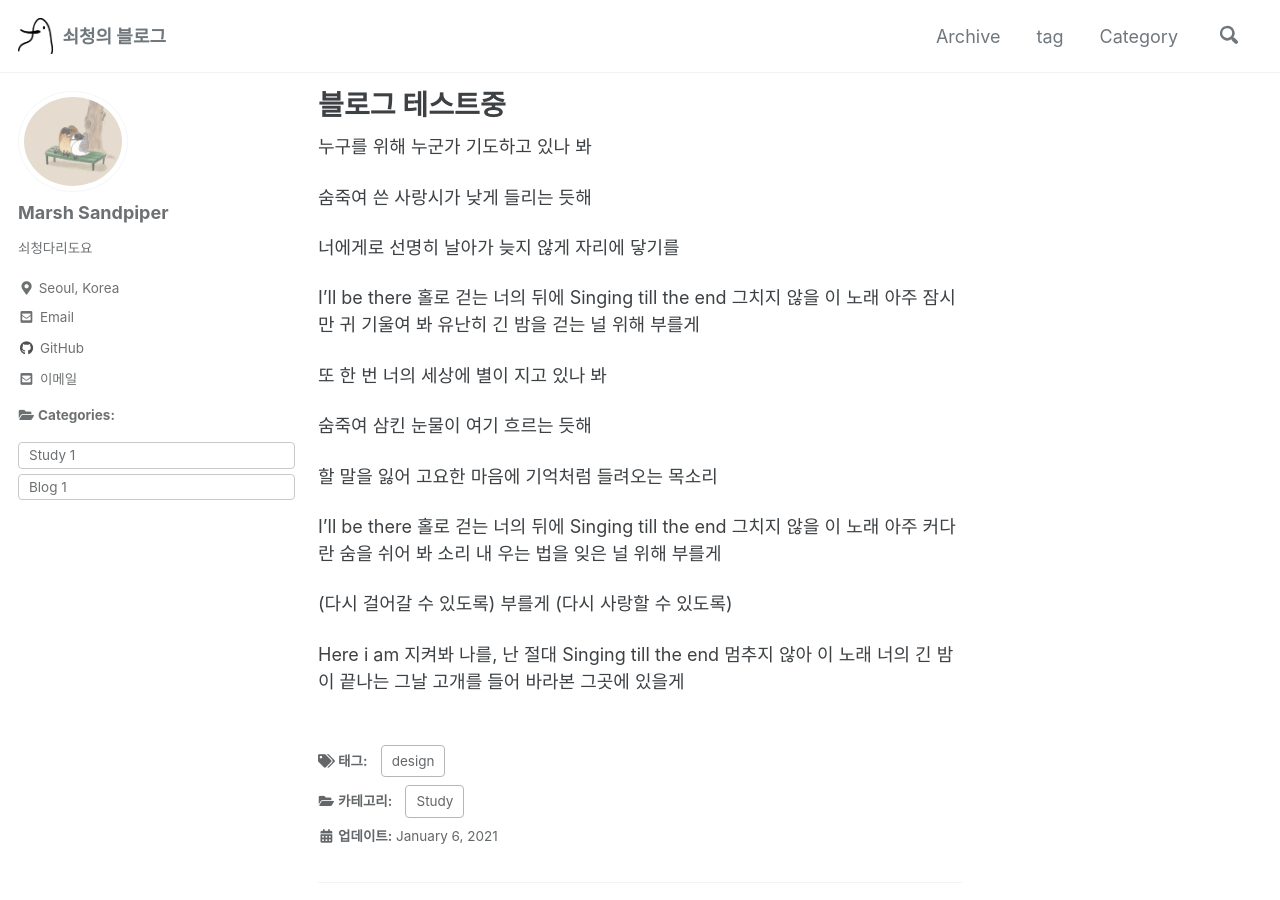
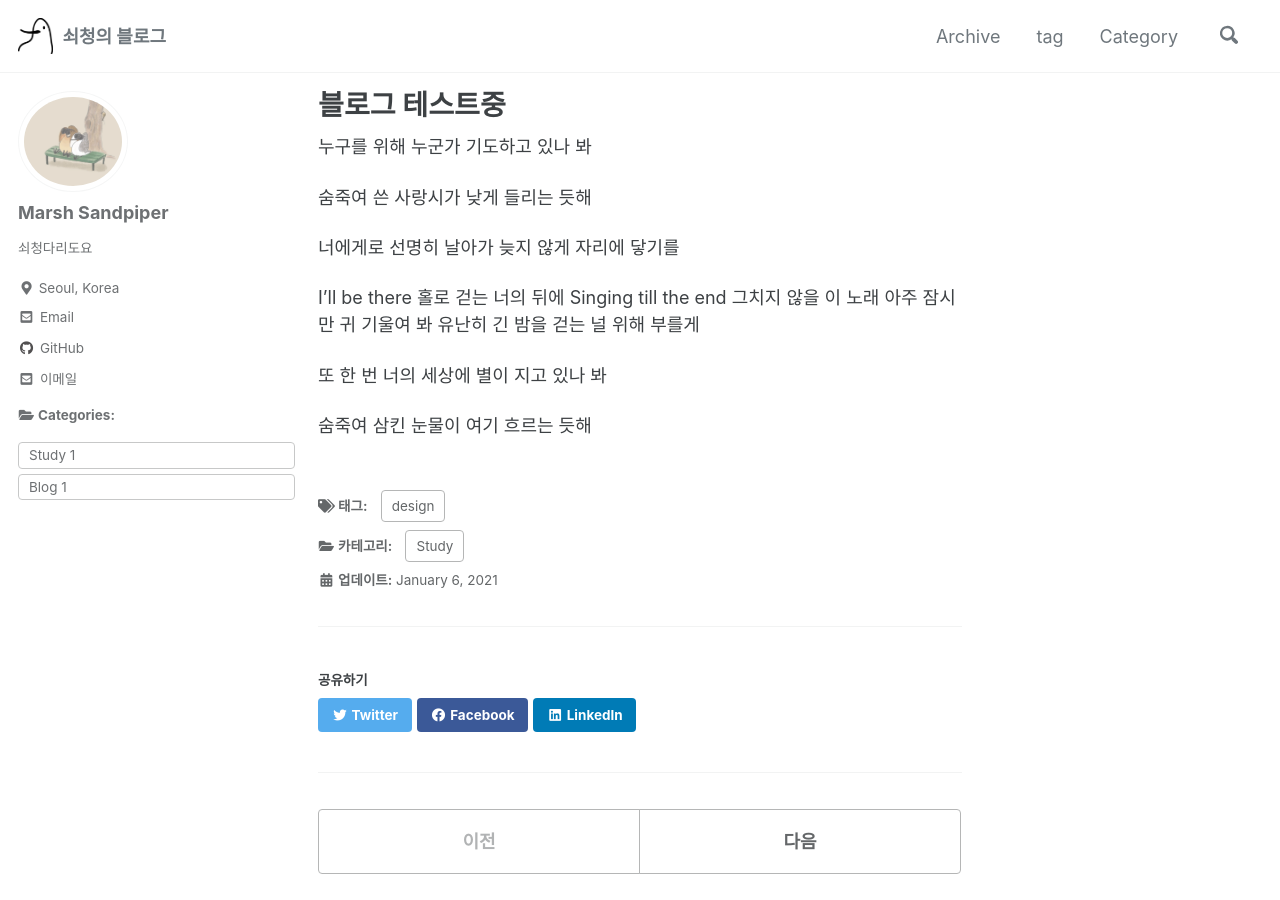
Before and after one commit to Jeong-yeon-Lee/Jeong-yeon-Lee.github.io, a Jekyll site: the page built from _posts/2021-01-06-blog-test.markdown, in a window 1280 px wide and 900 px high. Built offline with Jekyll 4.4.1, drawn with Linux system fonts in a browser that asks for light colours; cached includes are drawn as plain includes.

```diff
--- a/_data/navigation.yml
+++ b/_data/navigation.yml
@@ -5,7 +5,8 @@
   - title: "tag"
     url: /tags/
   - title: "Category"
-    url: /categories/
+    url: /category-archive/
+    # url: /categories/
 
   # - title: "Quick-Start Guide"
   #   url: https://mmistakes.github.io/minimal-mistakes/docs/quick-start-guide/
--- a/_posts/2021-01-06-blog-test.markdown
+++ b/_posts/2021-01-06-blog-test.markdown
@@ -27,20 +27,3 @@
 
 숨죽여 삼킨 눈물이
 여기 흐르는 듯해
-
-할 말을 잃어 고요한 마음에
-기억처럼 들려오는 목소리
-
-I’ll be there 홀로 걷는 너의 뒤에
-Singing till the end 그치지 않을 이 노래
-아주 커다란 숨을 쉬어 봐
-소리 내 우는 법을 잊은 널 위해 부를게
-
-(다시 걸어갈 수 있도록)
-부를게
-(다시 사랑할 수 있도록)
-
-Here i am 지켜봐 나를, 난 절대
-Singing till the end 멈추지 않아 이 노래
-너의 긴 밤이 끝나는 그날
-고개를 들어 바라본 그곳에 있을게
```
Also changed, not shown: _pages/category-archive.md (+6 -0 lines).
